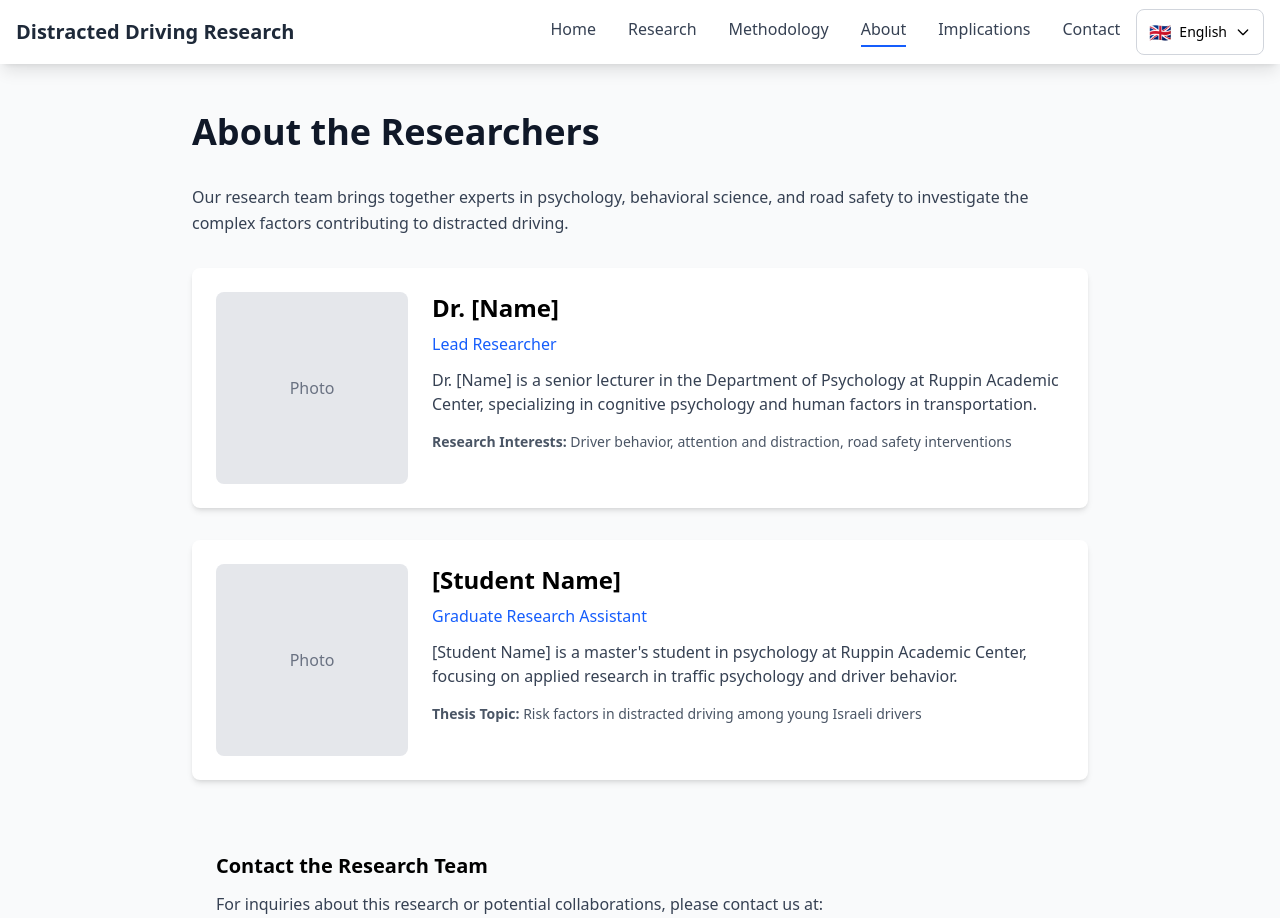
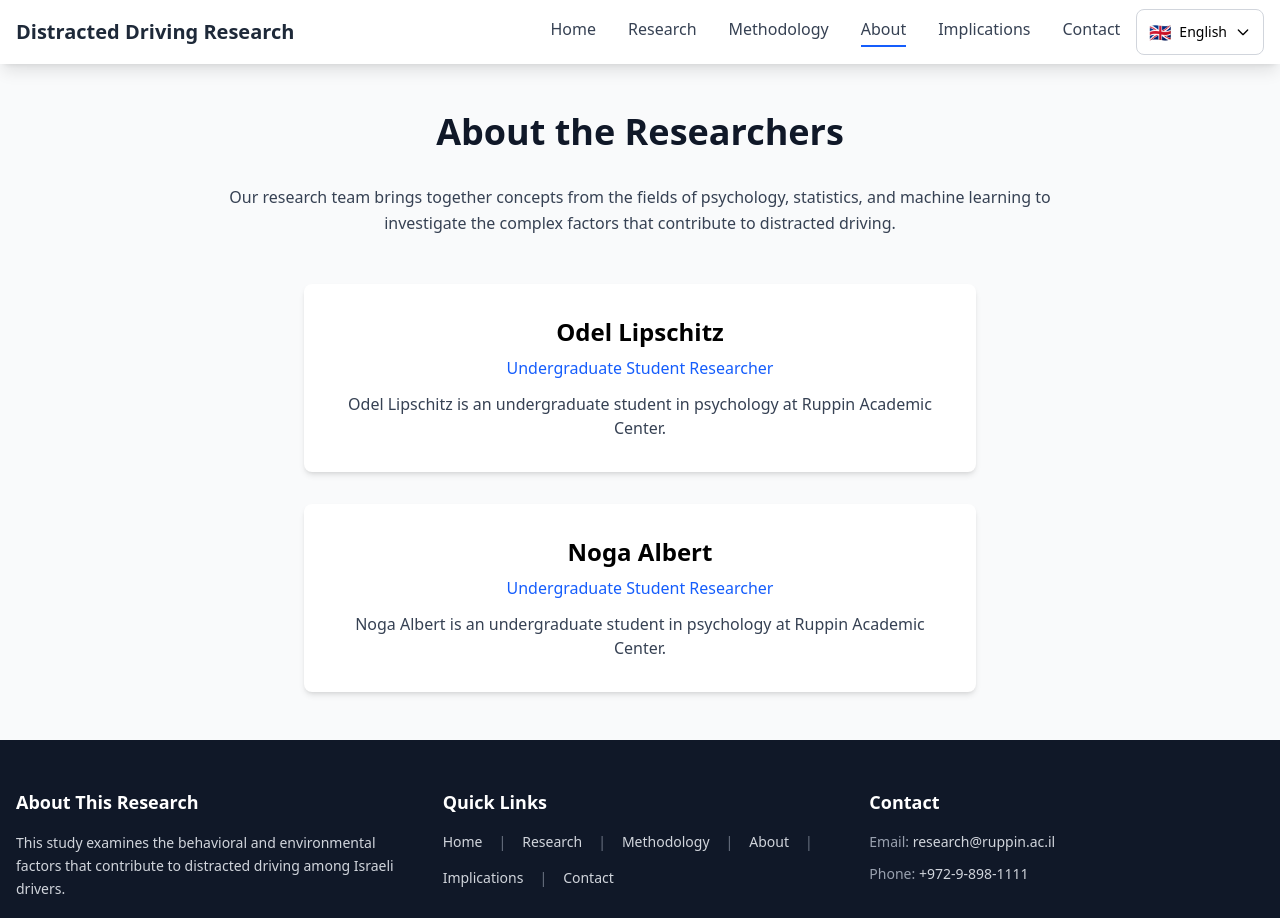
Before and after one commit to WilliamGiammona/odel-project, a Next.js app: page /about in a window 1280 px wide. Shown: the top 918 px of the page. Built offline with nearby package versions, Linux system fonts and the light colour scheme.

Commit message:
styling updates

```diff
--- a/app/about/page.tsx
+++ b/app/about/page.tsx
@@ -1,3 +1,4 @@
+// app/about/page.tsx
 "use client";
 
 import { useLanguage } from "../contexts/LanguageContext";
@@ -8,111 +9,54 @@ export default function AboutPage() {
   return (
     <div className="container mx-auto px-4 py-12">
       <div className="max-w-4xl mx-auto">
-        <h1 className="text-4xl font-bold text-gray-900 mb-8">
+        <h1 className="text-4xl font-bold text-gray-900 mb-8 text-center">
           {language === "en" ? "About the Researchers" : "אודות החוקרים"}
         </h1>
 
         <div className="prose prose-lg max-w-none">
-          <p className="text-gray-700 leading-relaxed mb-8">
+          <p className="text-gray-700 leading-relaxed mb-12 text-center">
             {language === "en"
-              ? "Our research team brings together experts in psychology, behavioral science, and road safety to investigate the complex factors contributing to distracted driving."
-              : "צוות המחקר שלנו מאגד מומחים בפסיכולוגיה, מדעי ההתנהגות ובטיחות בדרכים כדי לחקור את הגורמים המורכבים התורמים לנהיגה מוסחת."}
+              ? "Our research team brings together concepts from the fields of psychology, statistics, and machine learning to investigate the complex factors that contribute to distracted driving."
+              : "צוות המחקר שלנו מאגד מושגים מתחומי הפסיכולוגיה, הסטטיסטיקה ולמידת מכונה כדי לחקור את הגורמים המורכבים התורמים לנהיגה מוסחת."}
           </p>
         </div>
 
-        <div className="space-y-8">
-          {/* Lead Researcher */}
-          <div className="bg-white p-6 rounded-lg shadow-md">
-            <div className="flex flex-col md:flex-row gap-6">
-              <div className="md:w-48 flex-shrink-0">
-                <div className="w-48 h-48 bg-gray-200 rounded-lg flex items-center justify-center">
-                  <span className="text-gray-500">
-                    {language === "en" ? "Photo" : "תמונה"}
-                  </span>
-                </div>
-              </div>
-              <div className="flex-grow">
+        <div className="max-w-2xl mx-auto space-y-8">
+          {/* Odel Lipschitz */}
+          <div className="bg-white p-8 rounded-lg shadow-md text-center">
             <h3 className="text-2xl font-semibold mb-2">
-                  {language === "en" ? "Dr. [Name]" : "ד״ר [שם]"}
-                </h3>
-                <p className="text-blue-600 mb-3">
-                  {language === "en" ? "Lead Researcher" : "חוקר ראשי"}
-                </p>
-                <p className="text-gray-700 mb-4">
-                  {language === "en"
-                    ? "Dr. [Name] is a senior lecturer in the Department of Psychology at Ruppin Academic Center, specializing in cognitive psychology and human factors in transportation."
-                    : "ד״ר [שם] הוא מרצה בכיר בחוג לפסיכולוגיה במרכז האקדמי רופין, המתמחה בפסיכולוגיה קוגניטיבית וגורמי אנוש בתחבורה."}
-                </p>
-                <p className="text-sm text-gray-600">
-                  <strong>
-                    {language === "en" ? "Research Interests:" : "תחומי עניין:"}
-                  </strong>{" "}
-                  {language === "en"
-                    ? "Driver behavior, attention and distraction, road safety interventions"
-                    : "התנהגות נהגים, קשב והסחת דעת, התערבויות לבטיחות בדרכים"}
-                </p>
-              </div>
-            </div>
-          </div>
-
-          {/* Research Assistant */}
-          <div className="bg-white p-6 rounded-lg shadow-md">
-            <div className="flex flex-col md:flex-row gap-6">
-              <div className="md:w-48 flex-shrink-0">
-                <div className="w-48 h-48 bg-gray-200 rounded-lg flex items-center justify-center">
-                  <span className="text-gray-500">
-                    {language === "en" ? "Photo" : "תמונה"}
-                  </span>
-                </div>
-              </div>
-              <div className="flex-grow">
-                <h3 className="text-2xl font-semibold mb-2">
-                  {language === "en" ? "[Student Name]" : "[שם הסטודנט]"}
+              {language === "en" ? "Odel Lipschitz" : "אודל ליפשיץ"}
             </h3>
             <p className="text-blue-600 mb-3">
               {language === "en"
-                    ? "Graduate Research Assistant"
-                    : "עוזר מחקר - תואר שני"}
+                ? "Undergraduate Student Researcher"
+                : "חוקרת - סטודנטית לתואר ראשון"}
             </p>
-                <p className="text-gray-700 mb-4">
+            <p className="text-gray-700">
               {language === "en"
-                    ? "[Student Name] is a master's student in psychology at Ruppin Academic Center, focusing on applied research in traffic psychology and driver behavior."
-                    : "[שם הסטודנט] הוא סטודנט לתואר שני בפסיכולוגיה במרכז האקדמי רופין, המתמקד במחקר יישומי בפסיכולוגיית תעבורה והתנהגות נהגים."}
+                ? "Odel Lipschitz is an undergraduate student in psychology at Ruppin Academic Center."
+                : "אודל ליפשיץ היא סטודנטית לתואר ראשון בפסיכולוגיה במרכז האקדמי רופין."}
             </p>
-                <p className="text-sm text-gray-600">
-                  <strong>
-                    {language === "en" ? "Thesis Topic:" : "נושא התזה:"}
-                  </strong>{" "}
+          </div>
+
+          {/* Noga Albert */}
+          <div className="bg-white p-8 rounded-lg shadow-md text-center">
+            <h3 className="text-2xl font-semibold mb-2">
+              {language === "en" ? "Noga Albert" : "נוגה אלברט"}
+            </h3>
+            <p className="text-blue-600 mb-3">
               {language === "en"
-                    ? "Risk factors in distracted driving among young Israeli drivers"
-                    : "גורמי סיכון בנהיגה מוסחת בקרב נהגים צעירים ישראלים"}
+                ? "Undergraduate Student Researcher"
+                : "חוקרת - סטודנטית לתואר ראשון"}
+            </p>
+            <p className="text-gray-700">
+              {language === "en"
+                ? "Noga Albert is an undergraduate student in psychology at Ruppin Academic Center."
+                : "נוגה אלברט היא סטודנטית לתואר ראשון בפסיכולוגיה במרכז האקדמי רופין."}
             </p>
           </div>
         </div>
       </div>
     </div>
-
-        <div className="mt-12 p-6 bg-gray-50 rounded-lg">
-          <h3 className="text-xl font-semibold mb-3">
-            {language === "en"
-              ? "Contact the Research Team"
-              : "צור קשר עם צוות המחקר"}
-          </h3>
-          <p className="text-gray-700">
-            {language === "en"
-              ? "For inquiries about this research or potential collaborations, please contact us at:"
-              : "לפניות בנוגע למחקר זה או לשיתופי פעולה אפשריים, אנא צרו קשר:"}
-          </p>
-          <p className="mt-2">
-            <a
-              href="mailto:research@ruppin.ac.il"
-              className="text-blue-600 hover:underline"
-            >
-              research@ruppin.ac.il
-            </a>
-          </p>
-        </div>
-      </div>
-    </div>
   );
 }
```
Lines whose indentation alone changed are shown as unchanged.
